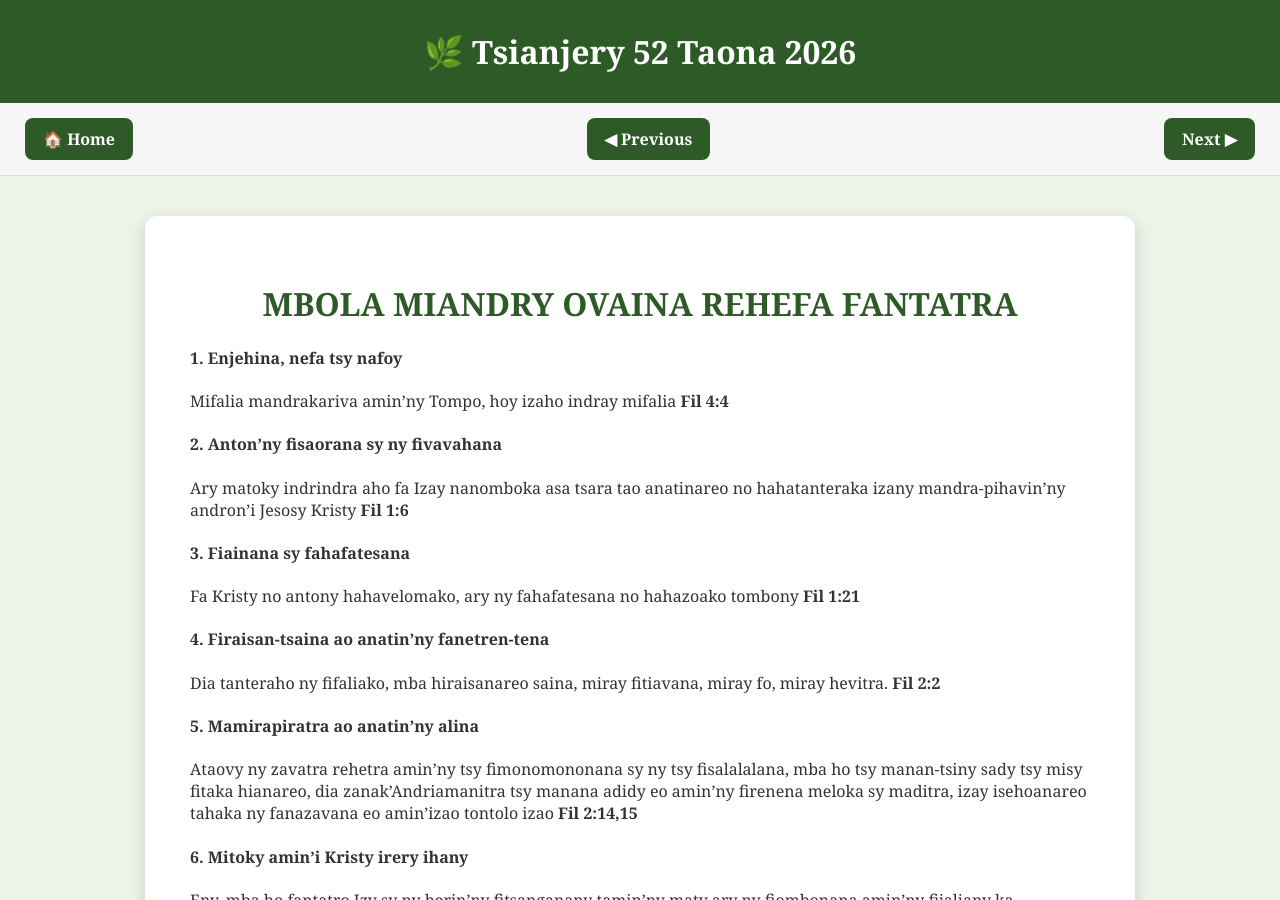
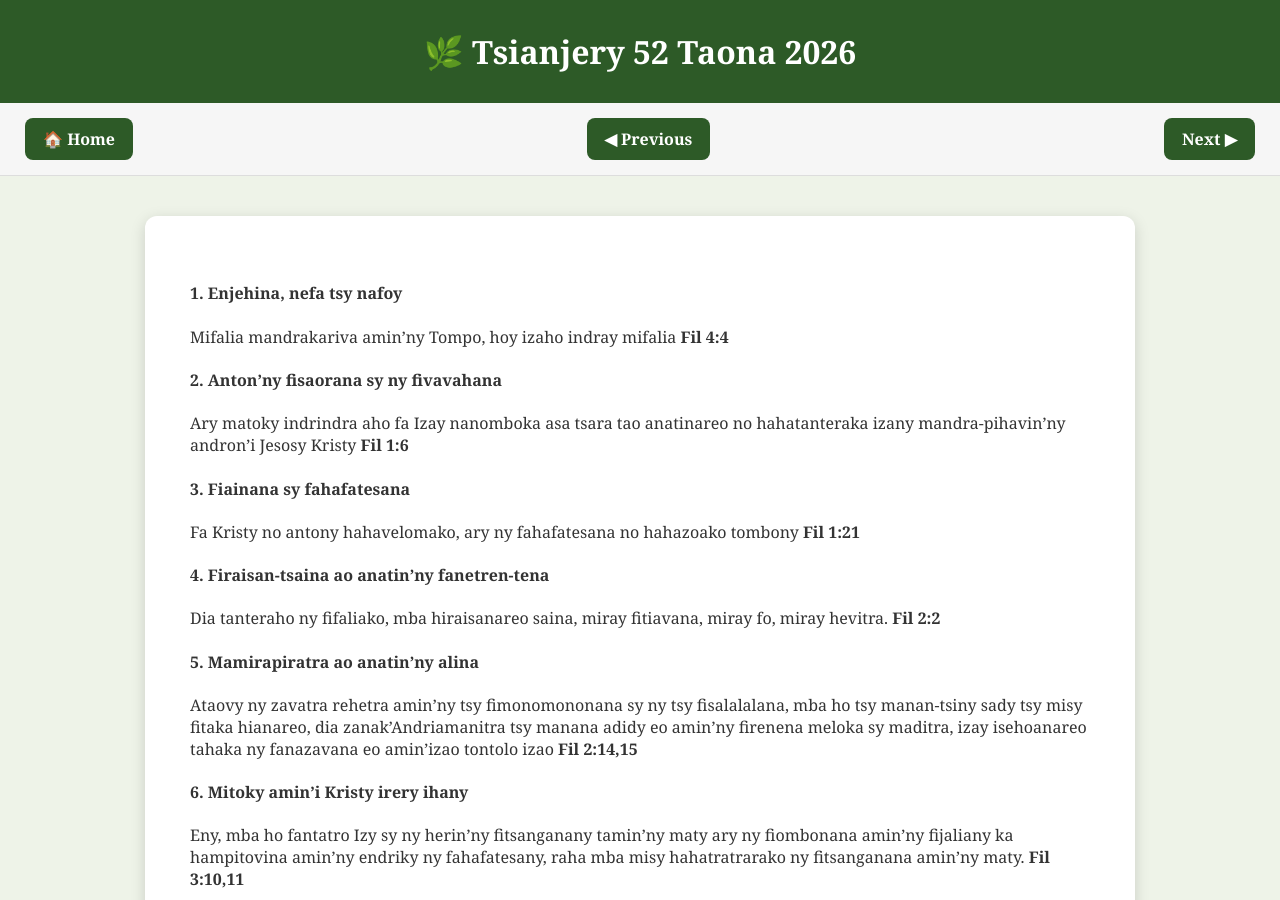
Before and after one commit to nainaw/tsianjery, a Jekyll site: the page built from TelovolanaIV.md, in a window 1280 px wide and 900 px high. Built offline with Jekyll 4.4.1, drawn with Linux system fonts in a browser that asks for light colours; our own code applies the rules of GitHub Pages for plain Markdown files.

Commit message:
Remove title from TelovolanaIV.md

```diff
--- a/TelovolanaIV.md
+++ b/TelovolanaIV.md
@@ -1,5 +1,5 @@
 ---
-title: "MBOLA MIANDRY OVAINA REHEFA FANTATRA"
+title:
 subtitle:
 
 previous: /TelovolanaIII.html
```
